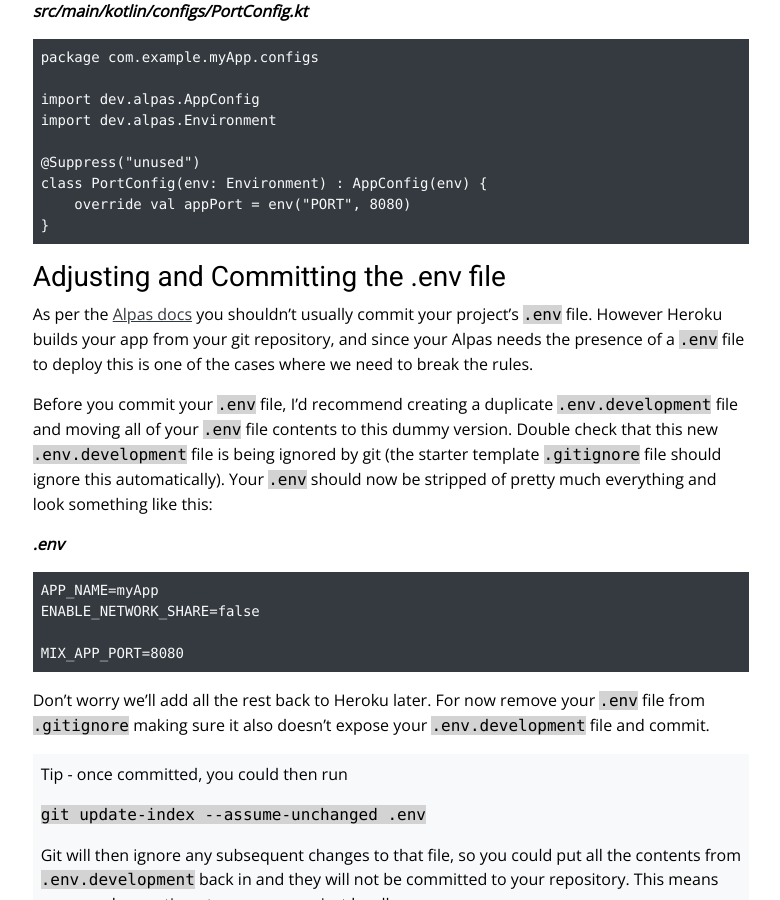
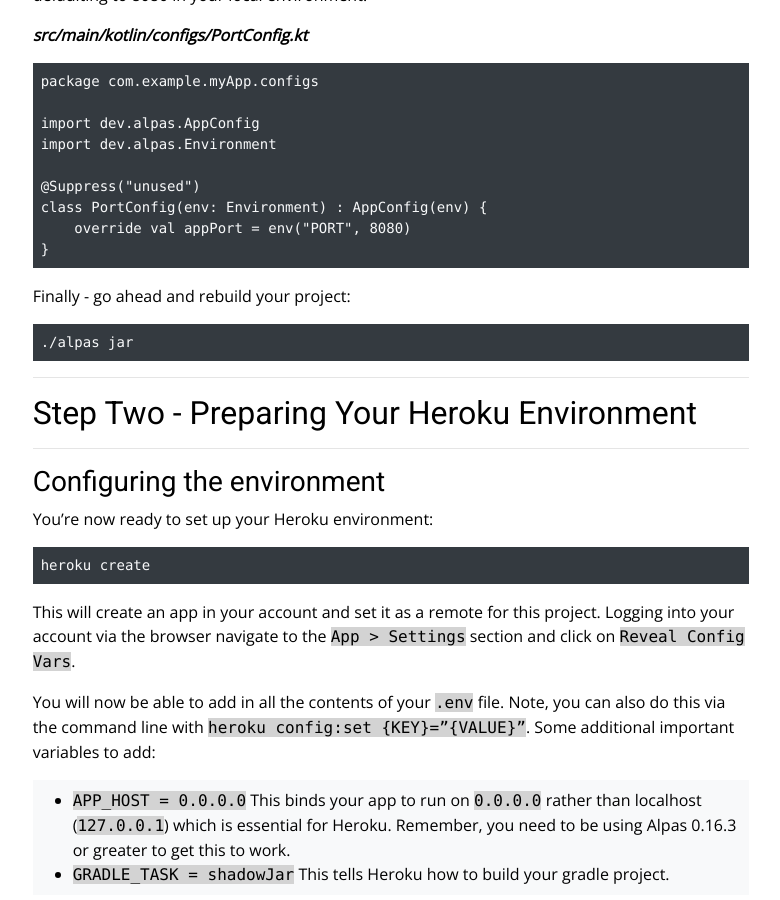
Before and after one commit to GideonBrimleaf/GideonBrimleaf.github.io, a Jekyll site: the page built from _posts/2020-06-15-deploying-alpas-app-to-heroku.md, in a window 1280 px wide and 900 px high, scrolled down 1278 px. Shown: the whole window, without its empty margins (89-869 px from the left). Built offline with Jekyll 4.4.1, drawn with Linux system fonts in a browser that asks for light colours; nearby versions of some CDN libraries; some of the changed text lies outside the part shown.

Commit message:
alpas does not need a comitted env file

```diff
--- a/_posts/2020-06-15-deploying-alpas-app-to-heroku.md
+++ b/_posts/2020-06-15-deploying-alpas-app-to-heroku.md
@@ -23,11 +23,11 @@
 
 ### Adding Additional Files
 
-Heroku reads from a special <span class="code-snippet">Procfile</span> to run your application which should be in the root of your project.  This file should contain the command to execute the alpas jar file:
+Heroku reads from a special <span class="code-snippet">Procfile</span> to run your application which should be in the root of your project.  This file should contain the command to create an empty .env file in production (which is required for the app to run) and execute the project's jar file:
 
 <span class="font-weight-bold">*Procfile*</span>
 <pre class="p-2 bg-primary text-light">
-web:    java -jar ./myApp.jar
+web:  touch .env && java -jar ./myApp.jar
 </pre>
 
 Additionally, you need a <span class="code-snippet">system.properties</span> file which will specify for Heroku the Java Runtime Environment (JRE) that is required to run the project:
@@ -59,31 +59,6 @@
 }
 </pre>
 
-### Adjusting and Committing the .env file
-
-As per the [Alpas docs](https://alpas.dev/docs/configuration#environment) you shouldn't usually commit your project's <span class="code-snippet">.env</span> file. However Heroku builds your app from your git repository, and since your Alpas needs the presence of a <span class="code-snippet">.env</span> file to deploy this is one of the cases where we need to break the rules.
-
-Before you commit your <span class="code-snippet">.env</span> file, I'd recommend creating a duplicate <span class="code-snippet">.env.development</span> file and moving all of your <span class="code-snippet">.env</span> file contents to this dummy version.  Double check that this new <span class="code-snippet">.env.development</span> file is being ignored by git (the starter template <span class="code-snippet">.gitignore</span> file should ignore this automatically). Your <span class="code-snippet">.env</span> should now be stripped of pretty much everything and look something like this:
-
-<span class="font-weight-bold">*.env*</span>
-<pre class="p-2 bg-primary text-light">
-APP_NAME=myApp
-ENABLE_NETWORK_SHARE=false
-
-MIX_APP_PORT=8080
-</pre>
-
-Don't worry we'll add all the rest back to Heroku later. For now remove your <span class="code-snippet">.env</span> file from <span class="code-snippet">.gitignore</span> making sure it also doesn't expose your <span class="code-snippet">.env.development</span> file and commit.
-
-<div class="bg-light p-2">
-  <p>
-  Tip - once committed, you could then run
-  </p>
-  <p>
-  <span class="code-snippet">git update-index --assume-unchanged .env</span>
-  </p>
-  Git will then ignore any subsequent changes to that file, so you could put all the contents from <span class="code-snippet">.env.development</span> back in and they will not be committed to your repository. This means you can also continue to run your project locally.
-</div>
 Finally - go ahead and rebuild your project:
 
 <pre class="p-2 bg-primary text-light">
@@ -105,7 +80,7 @@
 
  This will create an app in your account and set it as a remote for this project. Logging into your account via the browser navigate to the <span class="code-snippet">App > Settings</span> section and click on <span class="code-snippet">Reveal Config Vars</span>.
 
- You will now be able to add in all the contents of your <span class="code-snippet">.env</span> file (which you copied over to your <span class="code-snippet">.env.development</span> previously). Note, you can also do this via the command line with <span class="code-snippet">heroku config:set {KEY}="{VALUE}"</span>. Some additional important variables to add:
+ You will now be able to add in all the contents of your <span class="code-snippet">.env</span> file. Note, you can also do this via the command line with <span class="code-snippet">heroku config:set {KEY}="{VALUE}"</span>. Some additional important variables to add:
 
 <ul class="bg-light py-2">
   <li><span class="code-snippet">APP_HOST = 0.0.0.0</span>  This binds your app to run on <span class="code-snippet">0.0.0.0</span> rather than localhost (<span class="code-snippet">127.0.0.1</span>) which is essential for Heroku. Remember, you need to be using Alpas 0.16.3 or greater to get this to work.</li>
```
